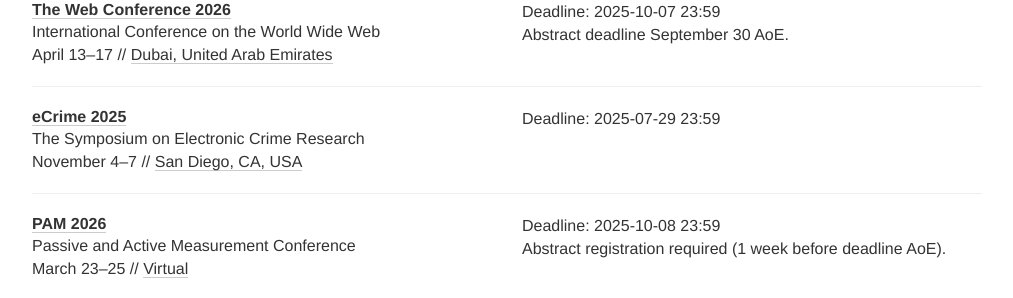
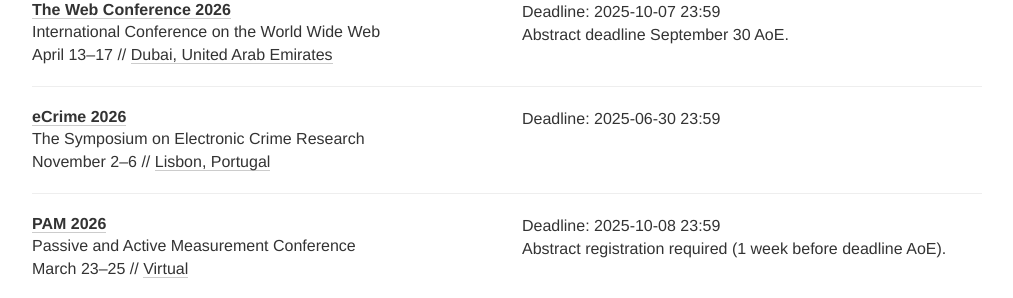
Before and after one commit to sec-deadlines/sec-deadlines.github.io, a Jekyll site: the page built from index.html, in a window 1280 px wide and 900 px high, scrolled down 9698 px. Shown: the part 152-450 px from the top of the window, without its empty margins (133-1146 px from the left). Built offline with Jekyll 4.4.1, drawn with Linux system fonts in a browser that asks for light colours; nearby versions of some CDN libraries; comment, search, counter and statistics services are not loaded.

Commit message:
Update eCrime'26

```diff
--- a/_data/conferences.yml
+++ b/_data/conferences.yml
@@ -582,12 +582,12 @@
   tags: [SEC, CONF, PRIV]
 
 - name: eCrime
-  year: 2025
-  date: November 4-7
+  year: 2026
+  date: November 2-6
   description: The Symposium on Electronic Crime Research
-  link: https://apwg.org/event/ecrime2025/
-  deadline: ["2025-07-29 23:59"]
-  place: San Diego, CA, USA
+  link: https://apwg.org/events/ecrime2026
+  deadline: ["2025-06-30 23:59"]
+  place: Lisbon, Portugal
   tags: [SEC, PRIV, CONF]
 
 - name: PAM
```
